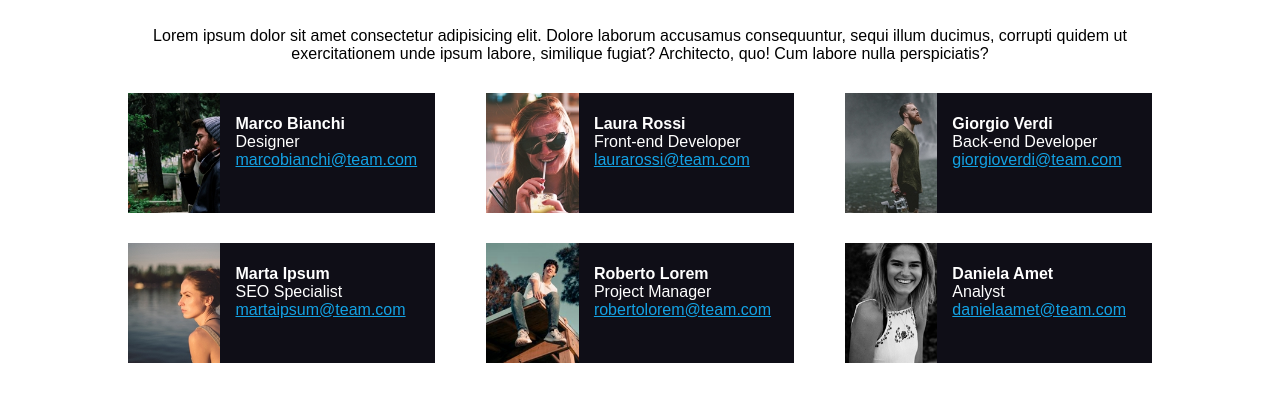
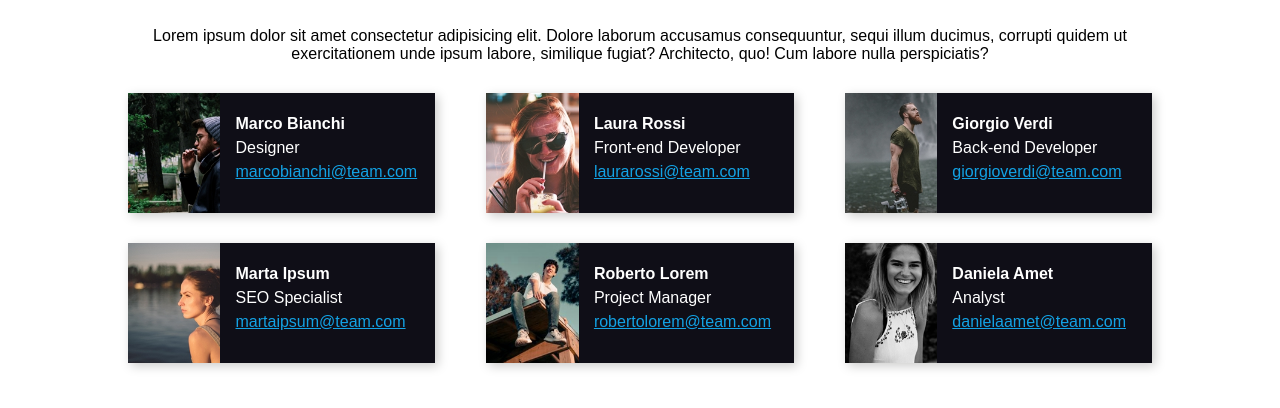
Before and after one commit to andreabellome/html-css-float-cards, a plain HTML site: page index.html in a window 1280 px wide. Shown: the part 70-478 px from the top of the page. Drawn offline with Linux system fonts and the light colour scheme; a web font is replaced by a local one.

Commit message:
update margin

```diff
--- a/assets/css/style.css
+++ b/assets/css/style.css
@@ -19,6 +19,10 @@ h1{
     color: #E53170;
     margin-top: var(--fixed-margin);
     margin-bottom: var(--fixed-margin);
+}
+
+h4, p{
+    margin-bottom: 6px;
 }
 
 .header_container{
@@ -99,16 +103,19 @@ h1{
 .container_box_1{
     float: left;
     width: 30%;
+    box-shadow: 3px 3px 10px #CCCCCB;
 }
 
 .container_box_2{
     float: left;
     width: 30%;
     margin-left: 5%;
+    box-shadow: 3px 3px 10px #CCCCCB;
 }
 
 .container_box_3{
     float: right;
     width: 30%;
+    box-shadow: 3px 3px 10px #CCCCCB;
 }
 /* END -- struttura a 3 colonne */
--- a/index.html
+++ b/index.html
@@ -26,7 +26,7 @@
 
             <div class="container_sub_box_1">
                 <h4>Marco Bianchi</h4>
-                <span>Designer</span> <br>
+                <p>Designer</p>
                 <a href="mailto:someone@yoursite.com" class="email">marcobianchi@team.com</a>
             </div>
 
@@ -37,7 +37,7 @@
 
             <div class="container_sub_box_1">
                 <h4>Laura Rossi</h4>
-                <span>Front-end Developer</span> <br>
+                <p>Front-end Developer</p>
                 <a href="mailto:someone@yoursite.com" class="email">laurarossi@team.com</a>
             </div>
         </div>
@@ -48,7 +48,7 @@
 
             <div class="container_sub_box_1">
                 <h4>Giorgio Verdi</h4>
-                <span>Back-end Developer</span> <br>
+                <p>Back-end Developer</p>
                 <a href="mailto:someone@yoursite.com" class="email">giorgioverdi@team.com</a>
             </div>
         </div>
@@ -63,7 +63,7 @@
 
             <div class="container_sub_box_1">
                 <h4>Marta Ipsum</h4>
-                <span>SEO Specialist</span> <br>
+                <p>SEO Specialist</p>
                 <a href="mailto:someone@yoursite.com" class="email">martaipsum@team.com</a>
             </div>
 
@@ -75,7 +75,7 @@
 
             <div class="container_sub_box_1">
                 <h4>Roberto Lorem</h4>
-                <span>Project Manager</span> <br>
+                <p>Project Manager</p>
                 <a href="mailto:someone@yoursite.com" class="email">robertolorem@team.com</a>
             </div>
         </div>
@@ -86,7 +86,7 @@
 
             <div class="container_sub_box_1">
                 <h4>Daniela Amet</h4>
-                <span>Analyst</span> <br>
+                <p>Analyst</p>
                 <a href="mailto:someone@yoursite.com" class="email">danielaamet@team.com</a>
             </div>
         </div>
```
